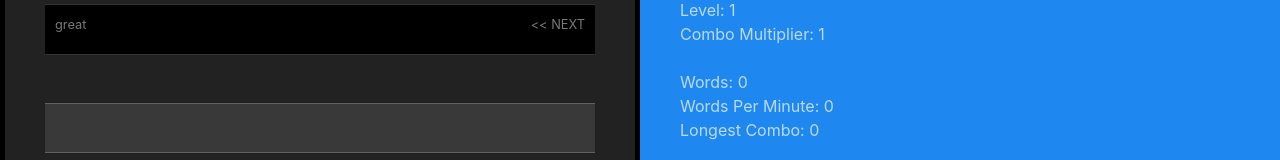
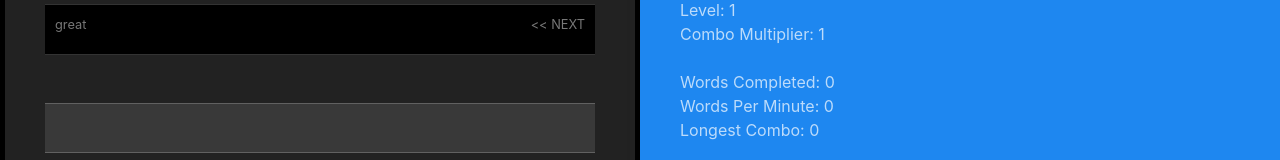
Before and after one commit to cij11/typing-game, a React (Create React App) app: page /typing-game/game in a window 1280 px wide. Shown: the part 176-336 px from the top of the page. Built offline with nearby package versions, Linux system fonts and the light colour scheme.

Commit message:
Tweaks to wording

```diff
--- a/src/components/Stats.tsx
+++ b/src/components/Stats.tsx
@@ -12,7 +12,7 @@ export default class Stats extends React.Component<Props> {
         return (
             <div>
                 <br />
-                <div>Words: {this.props.score.words}</div>
+                <div>Words Completed: {this.props.score.words}</div>
                 <div>
                     Words Per Minute:{' '}
                     {Math.round(this.props.score.wordsPerMinute)}
```
